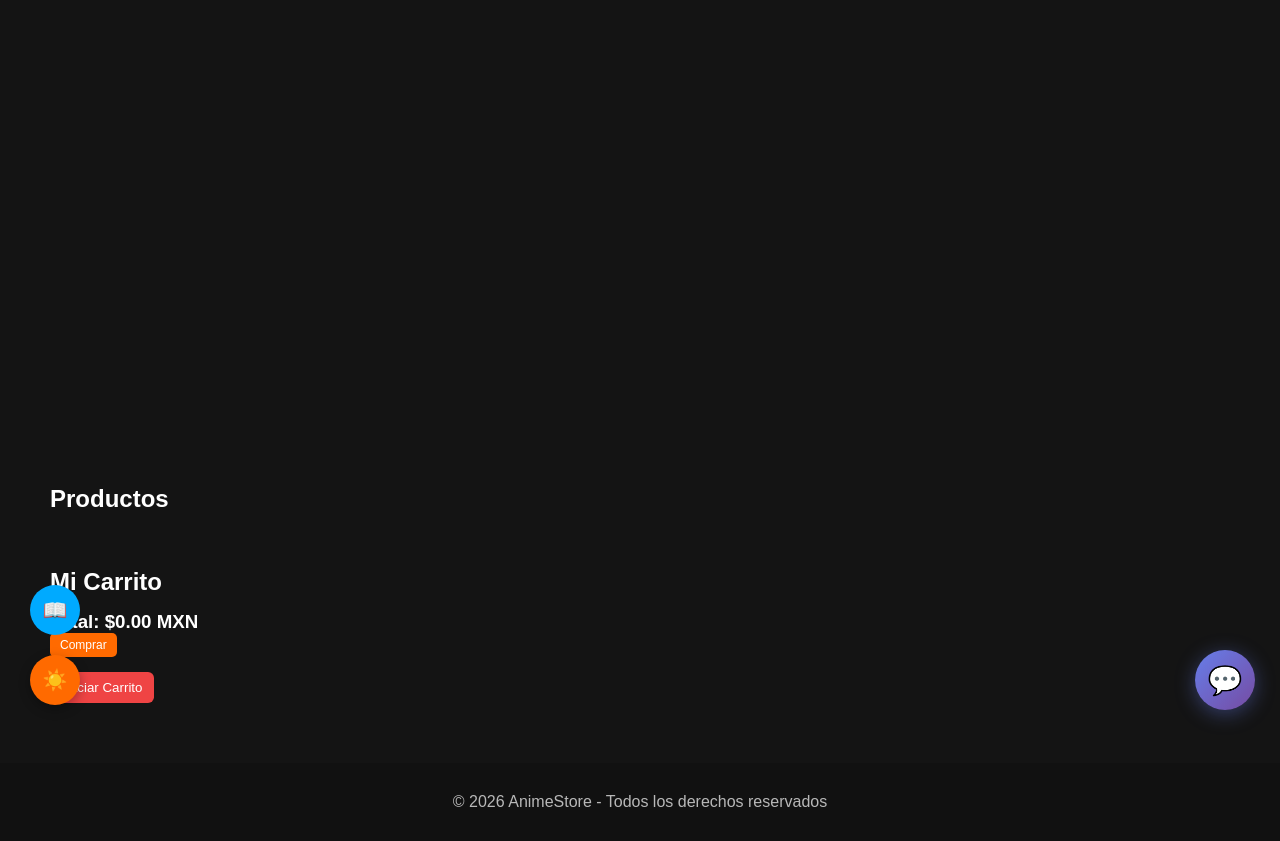
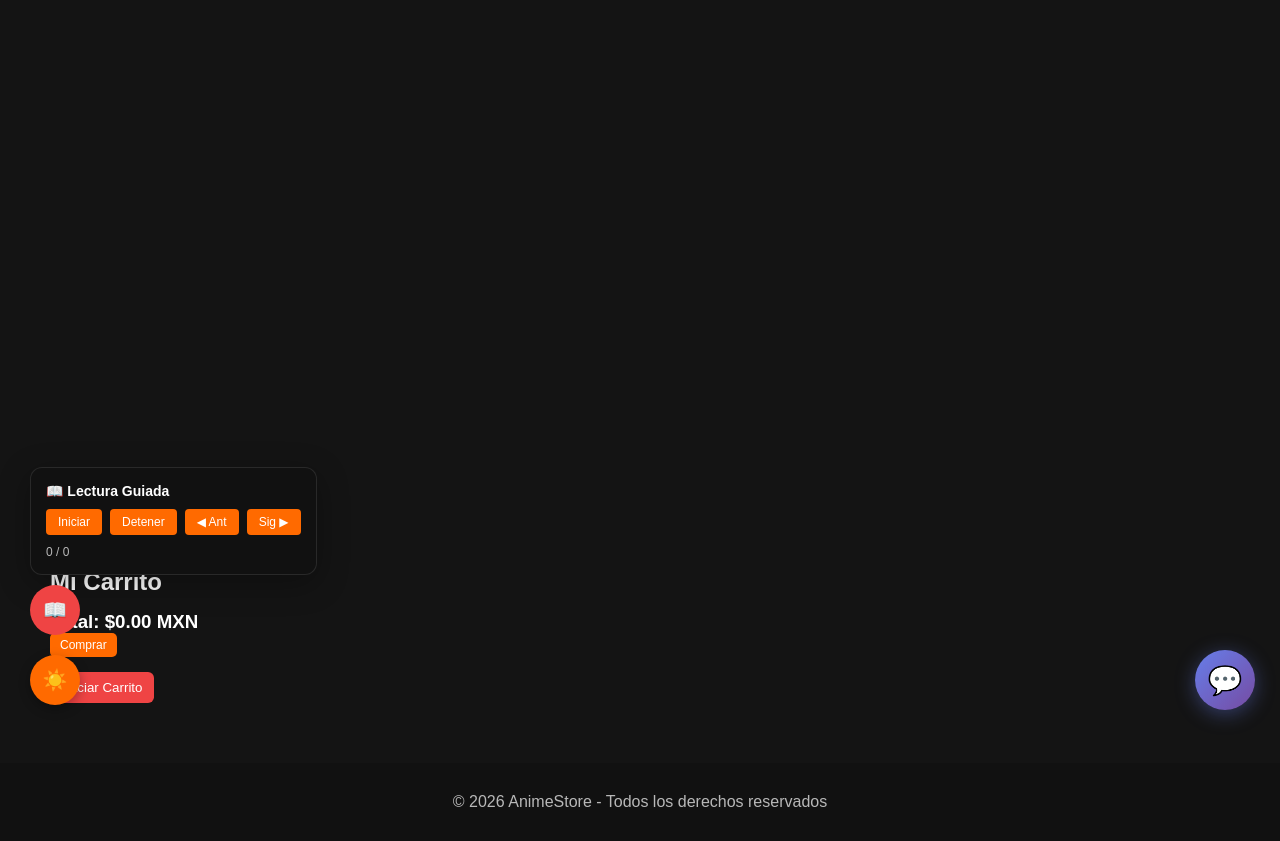
Before and after one commit to darkphoenix9979/tienda, a website: page login-topicos/public/tienda.html in a window 1280 px wide. Both pictures are taken after a click on the button "Lectura guiada". Shown: the part 65-906 px from the top of the page. Drawn offline with nearby package versions, Linux system fonts and the light colour scheme; no server answers.

Commit message:
correccion lectura guiada

```diff
--- a/login-topicos/public/tienda.html
+++ b/login-topicos/public/tienda.html
@@ -115,24 +115,48 @@
 <script src="keyboard-nav.js"></script>
 <script src="guided-reading.js"></script>
 
-<!-- Inicializar botón de lectura guiada (CORREGIDO) -->
 <script>
-(function() {
+// Esperar a que el DOM esté listo
+document.addEventListener('DOMContentLoaded', function() {
     const btn = document.getElementById('guidedReadingBtn');
     const panel = document.getElementById('guidedReadingPanel');
+
+    // Si no existen los elementos, salir
+    if (!btn || !panel) {
+        console.warn('⚠️ No se encontró guidedReadingBtn o guidedReadingPanel');
+        return;
+    }
+
+    // Click para mostrar/ocultar panel
+    btn.addEventListener('click', function() {
+        panel.classList.toggle('visible');
+        btn.classList.toggle('active');
+        console.log('📖 Panel visible:', panel.classList.contains('visible'));
+    });
+
+    // === CONTROLES DEL PANEL (si existen) ===
     const grStart = document.getElementById('grStart');
     const grStop = document.getElementById('grStop');
     const grPrev = document.getElementById('grPrev');
     const grNext = document.getElementById('grNext');
-    const grProgress = document.getElementById('grProgress');
 
-    if (!btn || !window.GuidedReading) return;
+    if (grStart) grStart.addEventListener('click', function() {
+        console.log('▶️ Iniciar lectura guiada');
+        // Aquí iría la lógica de guided-reading.js
+    });
 
-    btn.addEventListener('click', function() {
-        panel.classList.toggle('visible');
-        btn.classList.toggle('active');
+    if (grStop) grStop.addEventListener('click', function() {
+        console.log('⏹️ Detener lectura guiada');
     });
-})();
+
+    if (grPrev) grPrev.addEventListener('click', function() {
+        console.log('◀️ Elemento anterior');
+    });
+
+    if (grNext) grNext.addEventListener('click', function() {
+        console.log('▶️ Siguiente elemento');
+    });
+});
 </script>
 
 </body>
```
